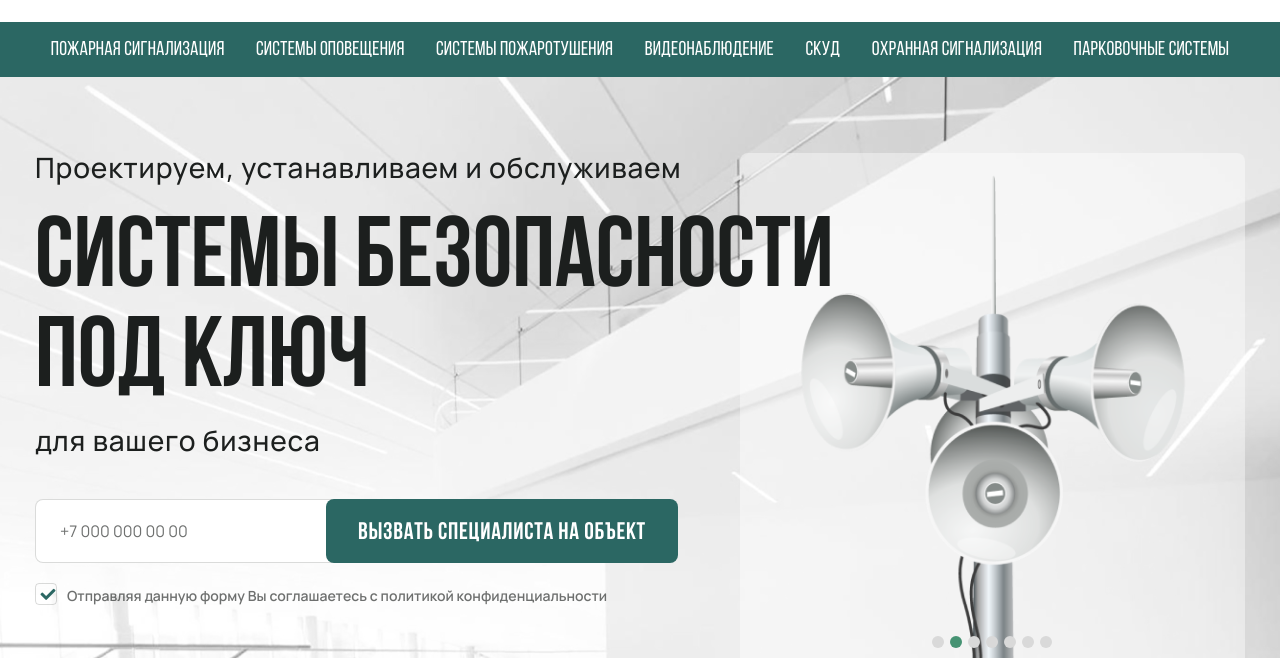
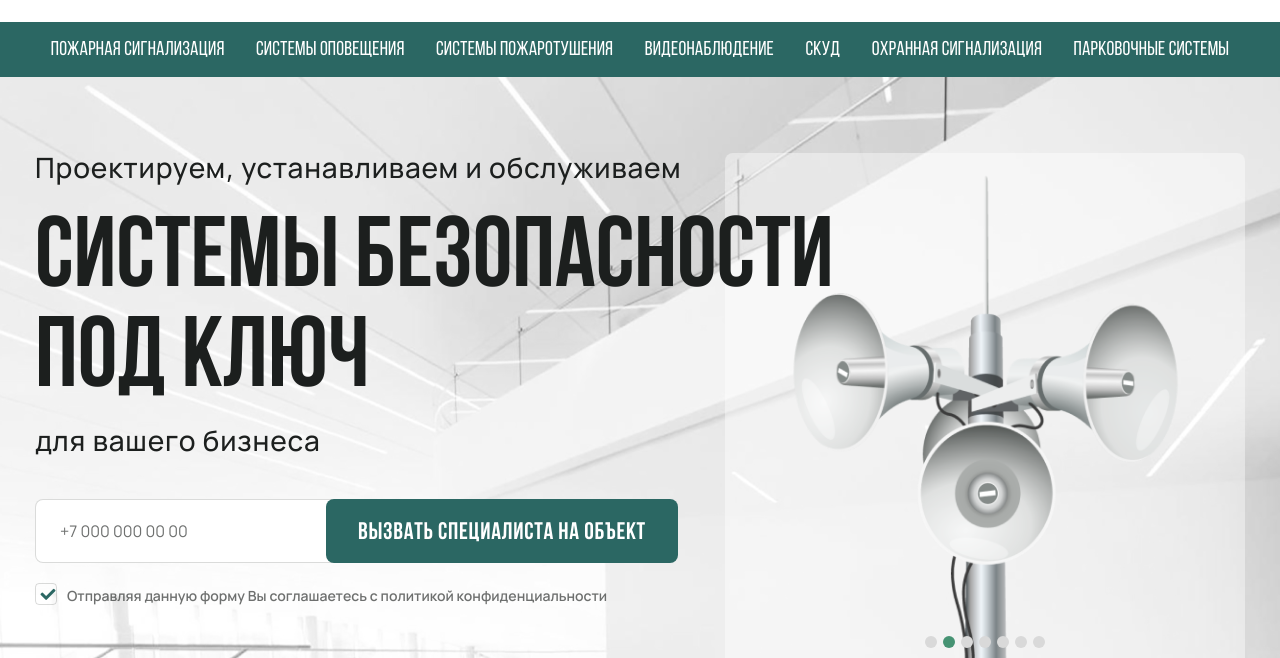
Before and after one commit to GrinCaseCode/abc-group, a plain HTML site: page index.html in a window 1280 px wide. Shown: the part 142-800 px from the top of the page. Drawn offline with nearby package versions, Linux system fonts and the light colour scheme.

Commit message:
Add files via upload

```diff
--- a/css/main.css
+++ b/css/main.css
@@ -402,7 +402,7 @@ form {
 	max-height: 100%;
 }
 .slider-billbord {
-	margin-left: -215px;
+	margin-left: -230px;
 	border-radius: 8px;
 	background: rgba(255, 255, 255, 0.4);
 }
```
